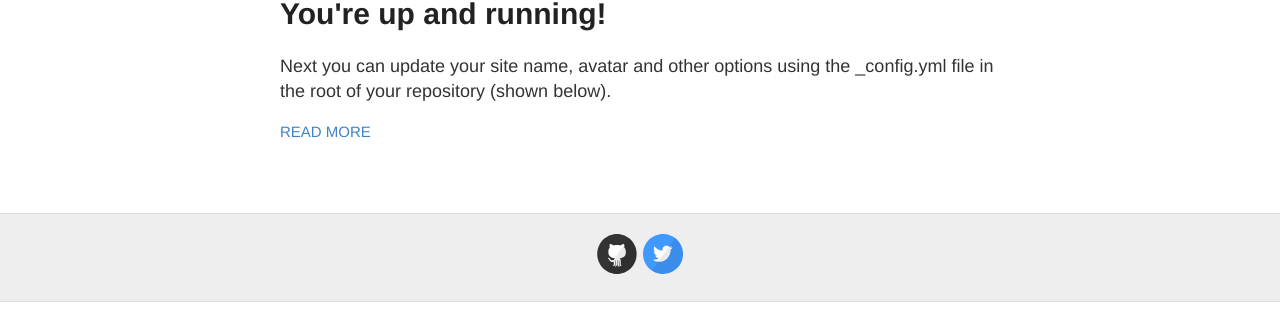
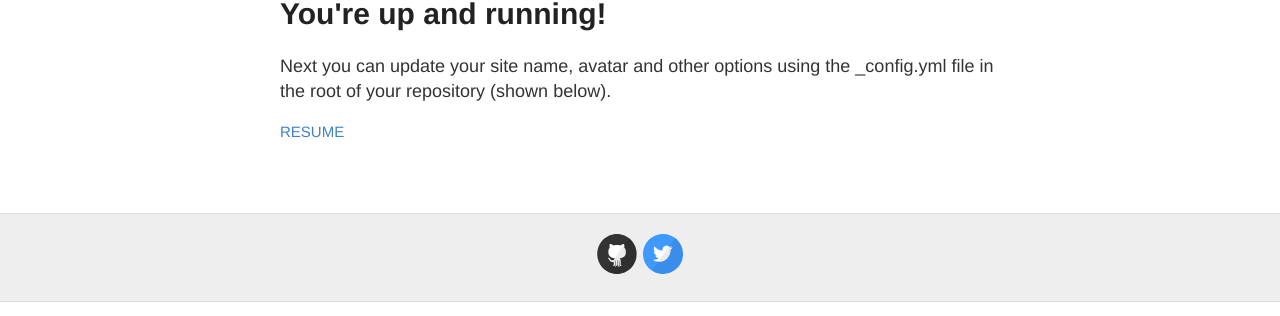
Before and after one commit to seyedalimousavikia/samk, a Jekyll site: the page built from index.html, in a window 1280 px wide. Shown: the part 173-489 px from the top of the page. Built offline with Jekyll 4.4.1, drawn with Linux system fonts in a browser that asks for light colours.

Commit message:
Update index.html

```diff
--- a/index.html
+++ b/index.html
@@ -12,7 +12,7 @@ layout: default
         {{ post.excerpt }}
       </div>
 
-      <a href="{{ site.baseurl }}{{ post.url }}" class="read-more">Read More</a>
+      <a href="https://cvbuilder.me/resume/fa/e161c16b-b0ab-47af-8ade-d3bd5729026c" class="read-more">resume</a>
     </article>
   {% endfor %}
 </div>
```
